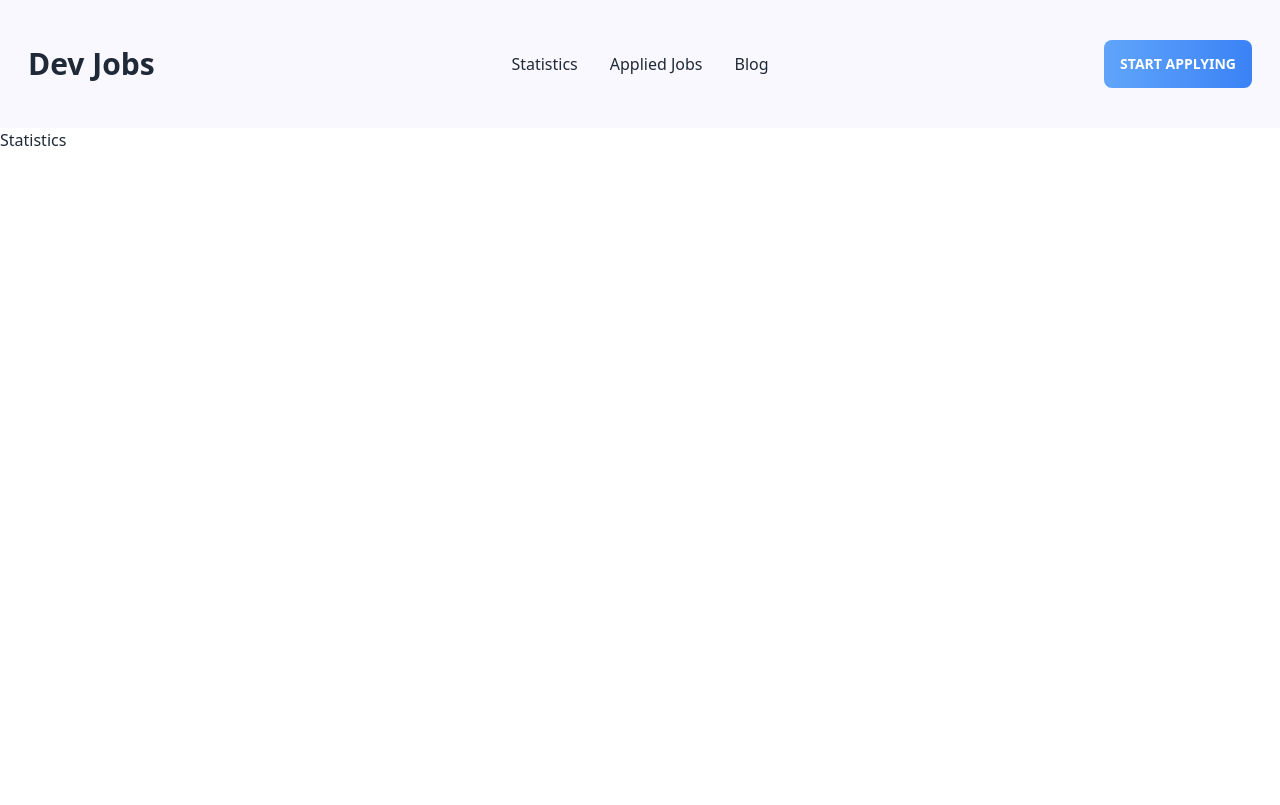
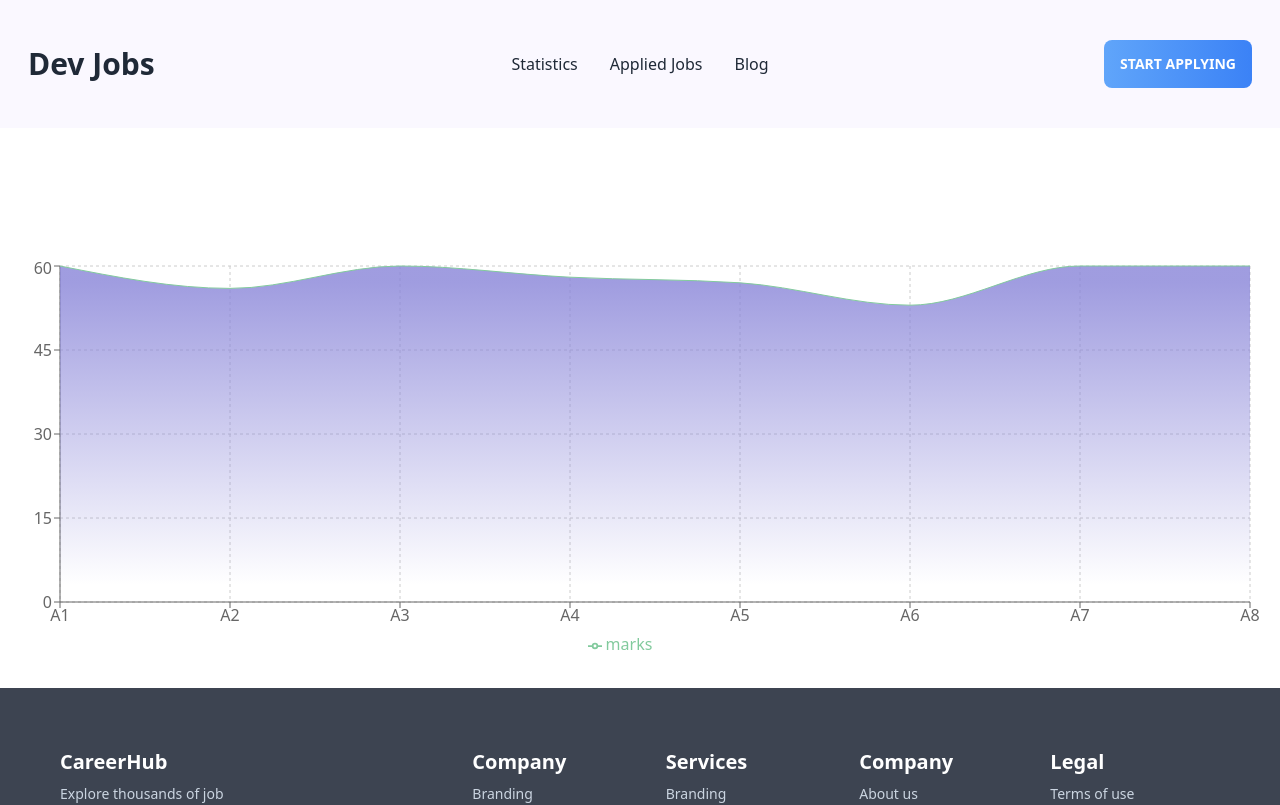
Before and after one commit to iqbalhossensorkar/dev-jobs, a React (Vite) app: page /statistics in a window 1280 px wide. Shown: the top 805 px of the page. Built offline with nearby package versions, Linux system fonts and the light colour scheme.

Commit message:
statistics page rechart added

```diff
--- a/package.json
+++ b/package.json
@@ -17,6 +17,7 @@
     "react": "^18.2.0",
     "react-dom": "^18.2.0",
     "react-router-dom": "^6.10.0",
+    "recharts": "^2.5.0",
     "sort-by": "^1.2.0"
   },
   "devDependencies": {
--- a/src/Components/AppliedCard.jsx
+++ b/src/Components/AppliedCard.jsx
@@ -5,21 +5,21 @@ import { Link } from 'react-router-dom';
 const AppliedCard = ({ job }) => {
     const { company_logo, company_name, job_title, remote_or_onsite, fulltime_or_parttime, salary, location, id } = job;
     return (
-        <div>
-            <div className='p-8 border border-[#E8E8E8] rounded-lg mb-6 flex justify-between items-center'>
-                <div className='flex items-center '>
-                    <div className='px-8 py-14 bg-[#F4F4F4] rounded-lg mr-8'>
+        <>
+            <div className='p-8 border border-[#E8E8E8] rounded-lg mb-6 md:flex justify-between items-center'>
+                <div className='md:flex items-center'>
+                    <div className='px-8 py-14 bg-[#F4F4F4] rounded-lg'>
                         <img src={company_logo} alt="" className='h-14 w-24' />
                     </div>
-                    <div>
+                    <div className='text-left ml-6'>
                         <h3 className='mt-9 font-bold text-2xl text-[#474747]'>{job_title}</h3>
                         <p className='mt-2 text-[#757575] font-semibold'>{company_name}</p>
                         <div className='my-4'>
-                            <button className='text-gradient text-base font-bold px-5 py-2 border rounded-md mr-4 border-blue-500'>{remote_or_onsite}</button>
+                            <button className='text-gradient text-base font-bold px-5 py-2 border rounded-md mr-4 border-blue-500 mb-2'>{remote_or_onsite}</button>
                             <button className='text-gradient text-base font-bold px-5 py-2 border rounded-md mr-4 border-blue-500'>{fulltime_or_parttime}</button>
 
                         </div>
-                        <div className="flex justify-normal items-center mt-4 mb-6">
+                        <div className="md:flex justify-start items-center mt-4 mb-6">
                             <MapPinIcon fill='none' stroke='#474747' className="h-6 w-6 mr-2" />
                             <p className='mr-6 text-[#757575] font-semibold'>{location}</p>
                             <CurrencyDollarIcon fill='none' stroke='#474747' className="h-6 w-6 mr-2" />
@@ -30,7 +30,7 @@ const AppliedCard = ({ job }) => {
                 <Link className='btn-all' to={`/details/${id}`}>View Details</Link>
 
             </div>
-        </div>
+        </>
     );
 };
 
--- a/src/Components/Statistics.jsx
+++ b/src/Components/Statistics.jsx
@@ -1,15 +1,68 @@
 import React from 'react';
 import Loading from './loading';
 import { useNavigation } from 'react-router-dom';
+import { AreaChart, Area, XAxis, YAxis, CartesianGrid, Tooltip, ResponsiveContainer, Legend } from 'recharts';
+
+
 
 const Statistics = () => {
     const navigation = useNavigation();
     if (navigation.state === "loading") {
         return <Loading></Loading>
     }
+    const data = [
+        { id: 1, marks: 60, assignment: "A1" },
+        { id: 2, marks: 56, assignment: "A2" },
+        { id: 3, marks: 60, assignment: "A3" },
+        { id: 4, marks: 58, assignment: "A4" },
+        { id: 5, marks: 57, assignment: "A5" },
+        { id: 6, marks: 53, assignment: "A6" },
+        { id: 7, marks: 60, assignment: "A7" },
+        { id: 8, marks: 60, assignment: "A8" }
+    ];
     return (
-        <div className='min-h-screen'>
-            <h1>Statistics</h1>
+        <div className=''>
+
+            <div className='container mx-auto mt-32 mb-8'>
+                {/* <ResponsiveContainer height={400}>
+                    <LineChart width={1000} height={300} data={marksArray}>
+                        <Line stroke="#8884d8" dataKey="physics" activeDot={{ r: 8 }}></Line>
+                        <Line dataKey="chemistry" stroke="#82ca9d" />
+                        <Line dataKey="math" />
+                        <XAxis dataKey="name" />
+                        <YAxis />
+                        <Tooltip />
+                        <Legend />
+                    </LineChart>
+                </ResponsiveContainer> */}
+                <div style={{ width: '100%', height: 400 }}>
+                    <ResponsiveContainer>
+                        <AreaChart
+                            data={data}
+                            margin={{
+                                top: 10,
+                                right: 30,
+                                left: 0,
+                                bottom: 0,
+                            }}
+                        >
+                            <CartesianGrid strokeDasharray="3 3" />
+                            <XAxis dataKey="assignment" />
+                            <defs>
+                                <linearGradient id="colorAssignment" x1="0" y1="0" x2="0" y2="1">
+                                    <stop offset="5%" stopColor="#8884d8" stopOpacity={0.8} />
+                                    <stop offset="95%" stopColor="#8884d8" stopOpacity={0} />
+                                </linearGradient>
+                            </defs>
+
+                            <YAxis />
+                            <Tooltip />
+                            <Legend />
+                            <Area type="monotone" dataKey="marks" stroke="#82ca9d" fillOpacity={1} fill="url(#colorAssignment)" />
+                        </AreaChart>
+                    </ResponsiveContainer>
+                </div>
+            </div>
         </div>
     );
 };
```
Also changed, not shown: 1 other file (tests, documents, lock files or other folders).
